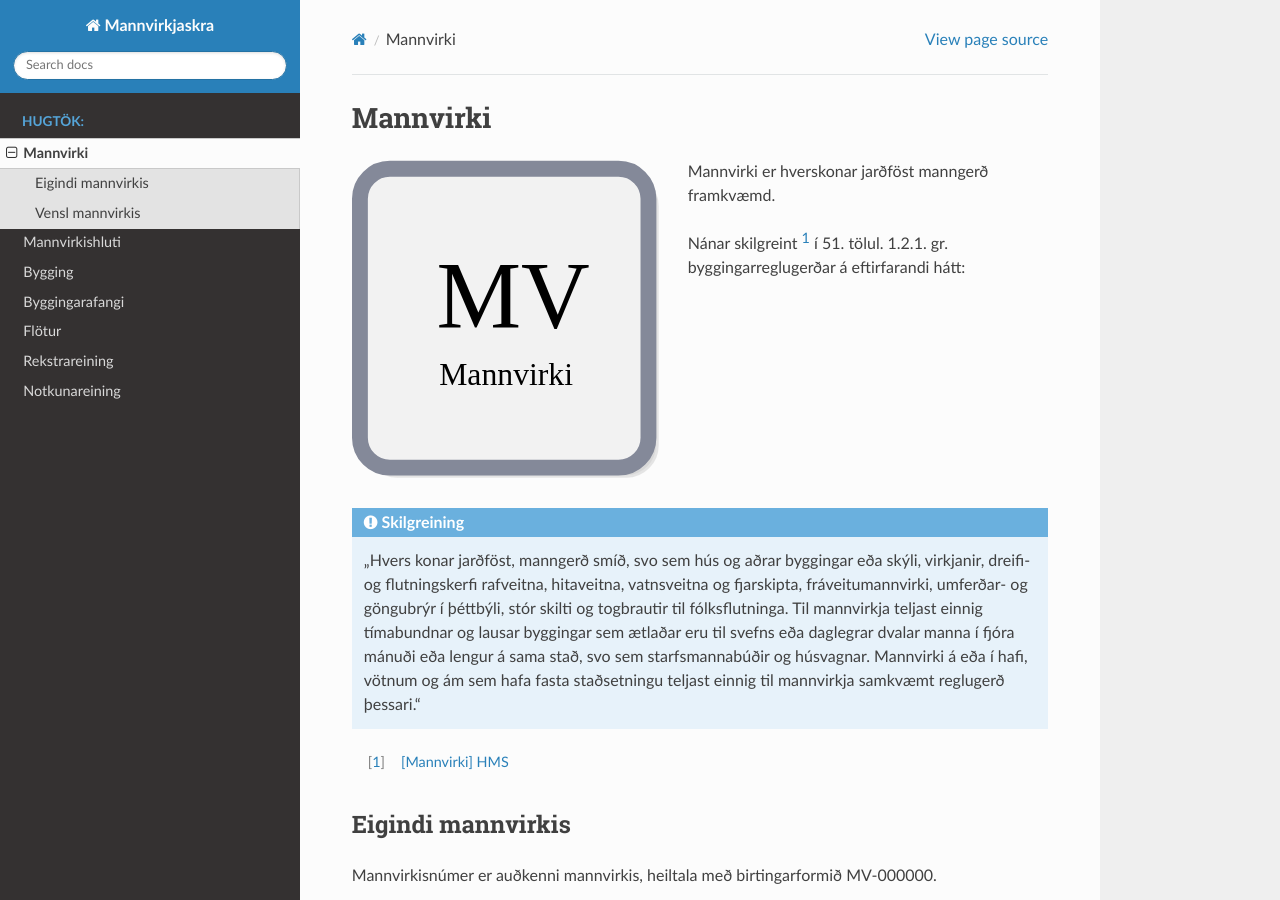
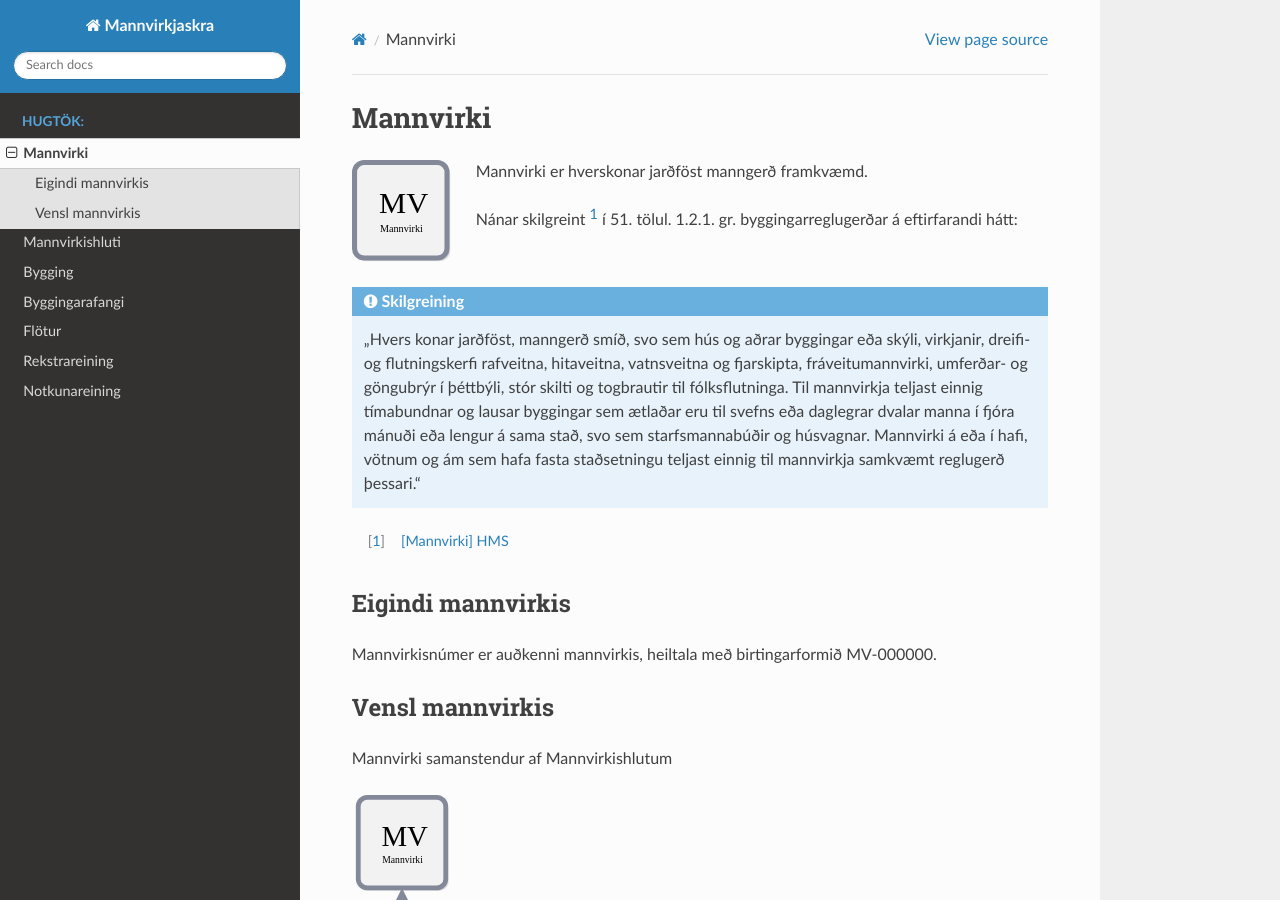
Before and after one commit to hthl/Mannvirkjaskra, a Sphinx documentation site: the page built from source/mannvirki.rst, in a window 1280 px wide and 900 px high. Built offline with Sphinx 7.4.7 and the Read the Docs theme 2.0.0, drawn with Linux system fonts in a browser that asks for light colours.

Commit message:
Update mannvirki.rst

```diff
--- a/source/mannvirki.rst
+++ b/source/mannvirki.rst
@@ -2,7 +2,7 @@ Mannvirki
 ==========
 
 .. image:: img/mannvirki.svg
-  :scale: 400%
+  :width: 100
   :alt: Mannvirki
   :align: left
 
```
